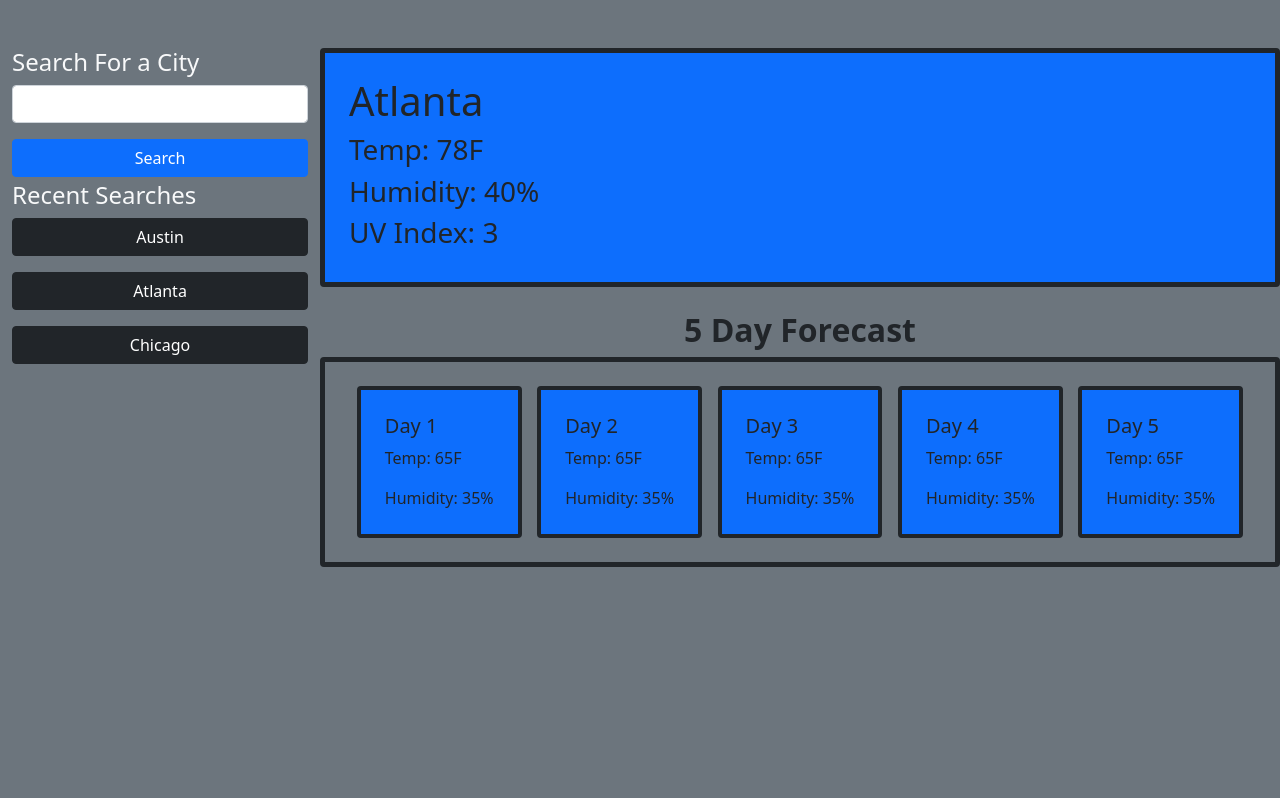
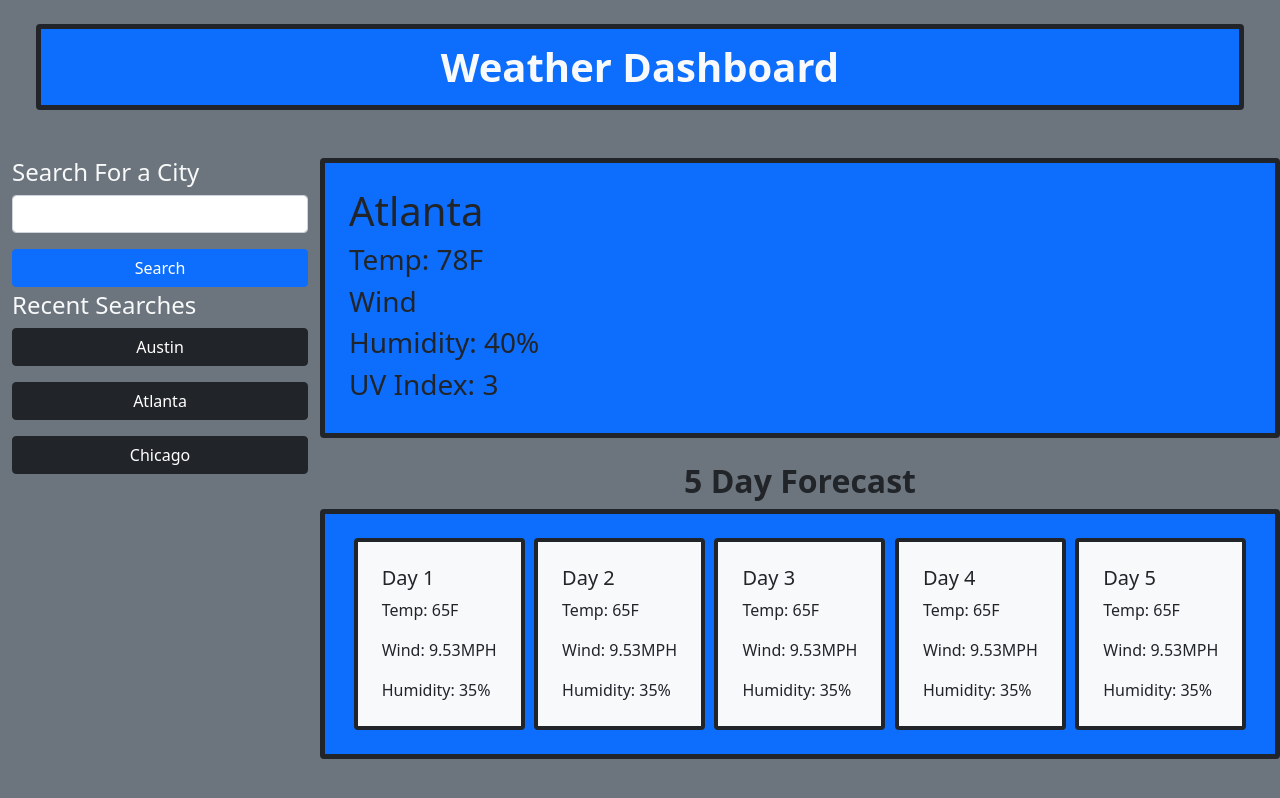
Before and after one commit to ThomasCerr/Challenge_6, a plain HTML site: page index.html in a window 1280 px wide. Drawn offline with nearby package versions, Linux system fonts and the light colour scheme.

Commit message:
main section variables, forecast variables set up, click listener, html classes added for variables

```diff
--- a/assets/script.js
+++ b/assets/script.js
@@ -0,0 +1,59 @@
+// Click Listener that activates 2  three functions:
+// (1) City, Temp, Humidity, UV Index in main box
+// (2) 5 Day forecast - Temp, Wind, Humidity in 2nd box
+// (3) Creates a recent search history div of what was inputted, and saved to local storag
+
+
+//Current Forecast Variables
+
+const mainDate = document.querySelector('.mainDate');
+const mainTemp = document.querySelector('.mainTemp');
+const mainHumidity = document.querySelector('.mainHumidity');
+const mainUVIndex = document.querySelector('.mainUVIndex');
+
+
+//5 Day Forecast Variables
+
+const forecastDate1 = document.querySelector('.date1');
+const forecastDate2 = document.querySelector('.date2');
+const forecastDate3 = document.querySelector('.date3');
+const forecastDate4 = document.querySelector('.date4');
+const forecastDate5 = document.querySelector('.date5');
+
+const forecastTemp1 = document.querySelector('.temp1');
+const forecastTemp2 = document.querySelector('.temp2');
+const forecastTemp3 = document.querySelector('.temp3');
+const forecastTemp4 = document.querySelector('.temp4');
+const forecastTemp5 = document.querySelector('.temp5');
+
+const forecastWind1 = document.querySelector('.wind1');
+const forecastWind2 = document.querySelector('.wind2');
+const forecastWind3 = document.querySelector('.wind3');
+const forecastWind4 = document.querySelector('.wind4');
+const forecastWind5 = document.querySelector('.wind5');
+
+const forecastHumidity1 = document.querySelector('.humidity1');
+const forecastHumidity2 = document.querySelector('.humidity2');
+const forecastHumidity3 = document.querySelector('.humidity3');
+const forecastHumidity4 = document.querySelector('.humidity4');
+const forecastHumidity5 = document.querySelector('.humidity5');
+
+
+
+//API Calll
+
+// let apiURL = ();
+// console.log(apiURL)
+// fetch(apiUrl).then(function (response) {
+//     response.json().then(function (data) {
+//         console.log(data);})})
+
+
+
+
+//Click Listener
+$('.btn').on('click', function(){
+    console.log('hello');
+    //Function (1)
+    //Function (2)
+})
--- a/index.html
+++ b/index.html
@@ -7,6 +7,9 @@
     <title>Document</title>
     <link href="https://cdn.jsdelivr.net/npm/bootstrap@5.1.3/dist/css/bootstrap.min.css" rel="stylesheet" integrity="sha384-1BmE4kWBq78iYhFldvKuhfTAU6auU8tT94WrHftjDbrCEXSU1oBoqyl2QvZ6jIW3" crossorigin="anonymous">
 </head>
+<header class = "container-fluid">
+    <p class = " text-light bg-primary text-center fs-1 border m-4 fw-bold border-5 rounded p-2 border-dark"> Weather Dashboard</p> </header>
+
 <body class="bg-secondary">
 
     <div class="container-fluid mt-5">
@@ -26,52 +29,58 @@
             <div class="col-xl-9">
                 <div class="row">
                     <div id="weather" class="border-5 border-dark col-md-12 border bg-primary rounded p-4">
-                        <h1>Atlanta</h1>
-                        <h3>Temp: 78F</h3>
-                        <h3>Humidity: 40%</h3>
-                        <h3>UV Index: 3</h3>
+                        <h1 class = mainDate> Atlanta</h1>
+                        <h3 class = mainTemp> Temp: 78F</h3>
+                        <h3 class = mainWind> Wind </h3>
+                        <h3 class = mainHumidity> Humidity: 40%</h3>
+                        <h3 class = mainUVIndex>UV Index: 3</h3>
                     </div>
                 </div>
                 <div class="row">
-                    <h2 class="text-center text-dark mt-4 fw-bolder">5 Day Forecast</h2>
-                    <div id="forecast" class="border-5 border-dark d-flex justify-content-around border p-4 rounded">
+                    <h2 class="text-center text-dark mt-4 fw-bolder ">5 Day Forecast</h2>
+                    <div id="forecast" class=" bg-primary border-5 border-dark d-flex justify-content-around border p-4 rounded">
                             <div class=" border-dark card border-4">
-                                <div class="card-body bg-primary p-4">
-                                  <h5 class="card-title">Day 1</h5>
-                                  <p class="card-text">Temp: 65F</p>
-                                  <p class="card-text">Humidity: 35%</p>
+                                <div class="card-body bg-light p-4">
+                                  <h5 class="card-title date1">Day 1</h5>
+                                  <p class="card-text tempOne">Temp: 65F</p>
+                                  <p class="card-text windOne">Wind: 9.53MPH</p>
+                                  <p class="card-text humidityOne">Humidity: 35%</p>
                                 </div>
                             </div>
 
                             <div class="border-dark card border-4">
-                                <div class=" card-body bg-primary p-4">
-                                  <h5 class="card-title">Day 2</h5>
-                                  <p class="card-text">Temp: 65F</p>
-                                  <p class="card-text">Humidity: 35%</p>
+                                <div class=" card-body bg-light p-4">
+                                  <h5 class="card-title date2">Day 2</h5>
+                                  <p class="card-text temp2">Temp: 65F</p>
+                                  <p class="card-text wind2">Wind: 9.53MPH</p>
+                                  <p class="card-text humidity2">Humidity: 35%</p>
                                 </div>
                             </div>
 
                             <div class="border-dark card border-4">
-                                <div class="card-body bg-primary p-4">
-                                  <h5 class="card-title">Day 3</h5>
-                                  <p class="card-text">Temp: 65F</p>
-                                  <p class="card-text">Humidity: 35%</p>
+                                <div class="card-body bg-light p-4">
+                                  <h5 class="card-title date3">Day 3</h5>
+                                  <p class="card-text temp3">Temp: 65F</p>
+                                  <p class="card-text wind3">Wind: 9.53MPH</p>
+                                  <p class="card-text humidity3">Humidity: 35%</p>
                                 </div>
                             </div>
 
                             <div class="border-dark card border-4">
-                                <div class="card-body bg-primary p-4">
-                                  <h5 class="card-title">Day 4</h5>
-                                  <p class="card-text">Temp: 65F</p>
-                                  <p class="card-text">Humidity: 35%</p>
+                                <div class="card-body bg-light p-4">
+                                  <h5 class="card-title date4">Day 4</h5>
+                                  <p class="card-text temp4">Temp: 65F</p>
+                                  <p class="card-text wind4">Wind: 9.53MPH</p>
+                                  <p class="card-text humidity4">Humidity: 35%</p>
                                 </div>
                             </div>
 
                             <div class="border-dark card border-4">
-                                <div class="card-body bg-primary p-4">
-                                  <h5 class="card-title">Day 5</h5>
-                                  <p class="card-text">Temp: 65F</p>
-                                  <p class="card-text">Humidity: 35%</p>
+                                <div class="card-body bg-light p-4">
+                                  <h5 class="card-title date5">Day 5</h5>
+                                  <p class="card-text temp5">Temp: 65F</p>
+                                  <p class="card-text wind5">Wind: 9.53MPH</p>
+                                  <p class="card-text humidity5">Humidity: 35%</p>
                                 </div>
                             </div>
 
@@ -81,5 +90,8 @@
         </div>
     </div>
     <script src="https://cdn.jsdelivr.net/npm/bootstrap@5.1.3/dist/js/bootstrap.bundle.min.js" integrity="sha384-ka7Sk0Gln4gmtz2MlQnikT1wXgYsOg+OMhuP+IlRH9sENBO0LRn5q+8nbTov4+1p" crossorigin="anonymous"></script>
+    <script src="https://code.jquery.com/jquery-3.4.1.min.js"></script>
+    <script src="https://cdnjs.cloudflare.com/ajax/libs/moment.js/2.24.0/moment.min.js"></script>
+    <script type= "text/javascript" src="../Challenge_6/assets/script.js"></script>
 </body>
 </html>
```
